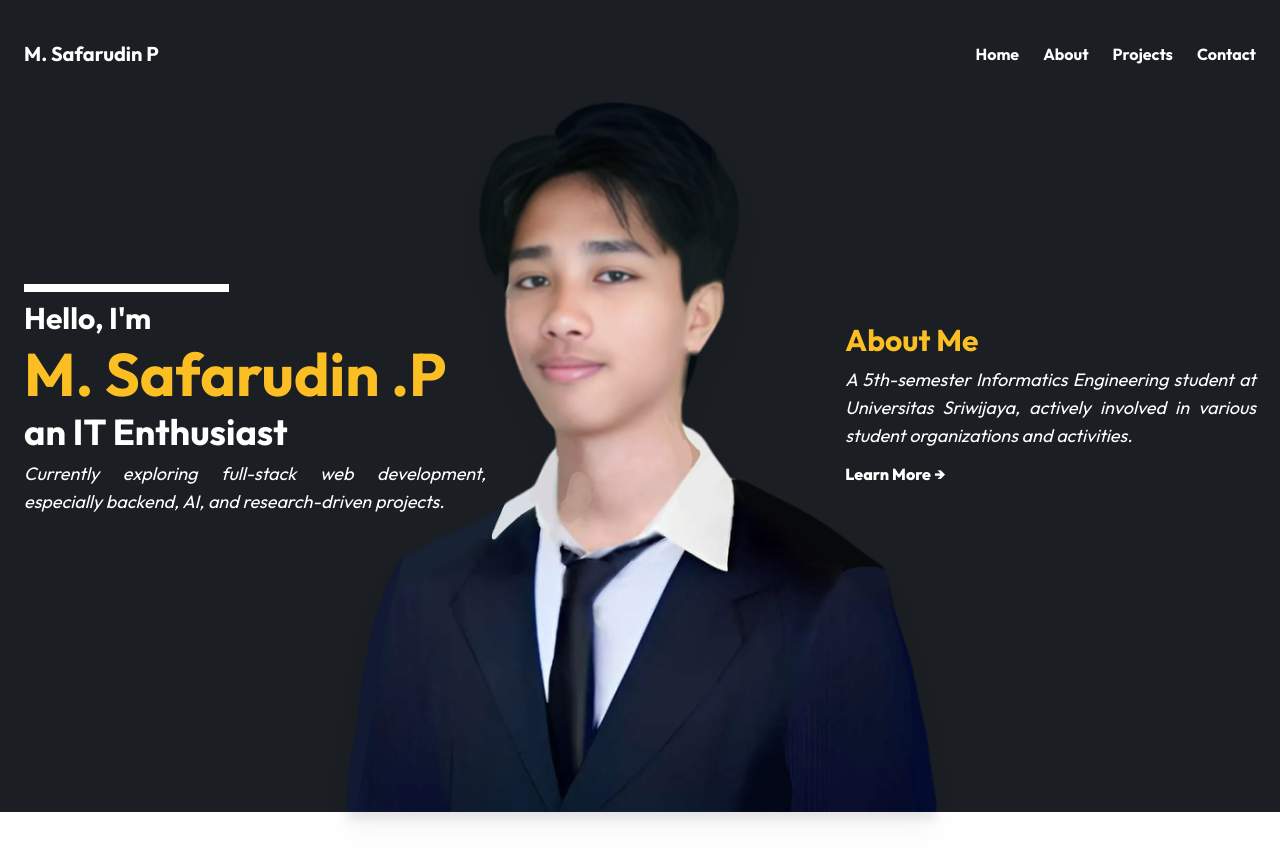
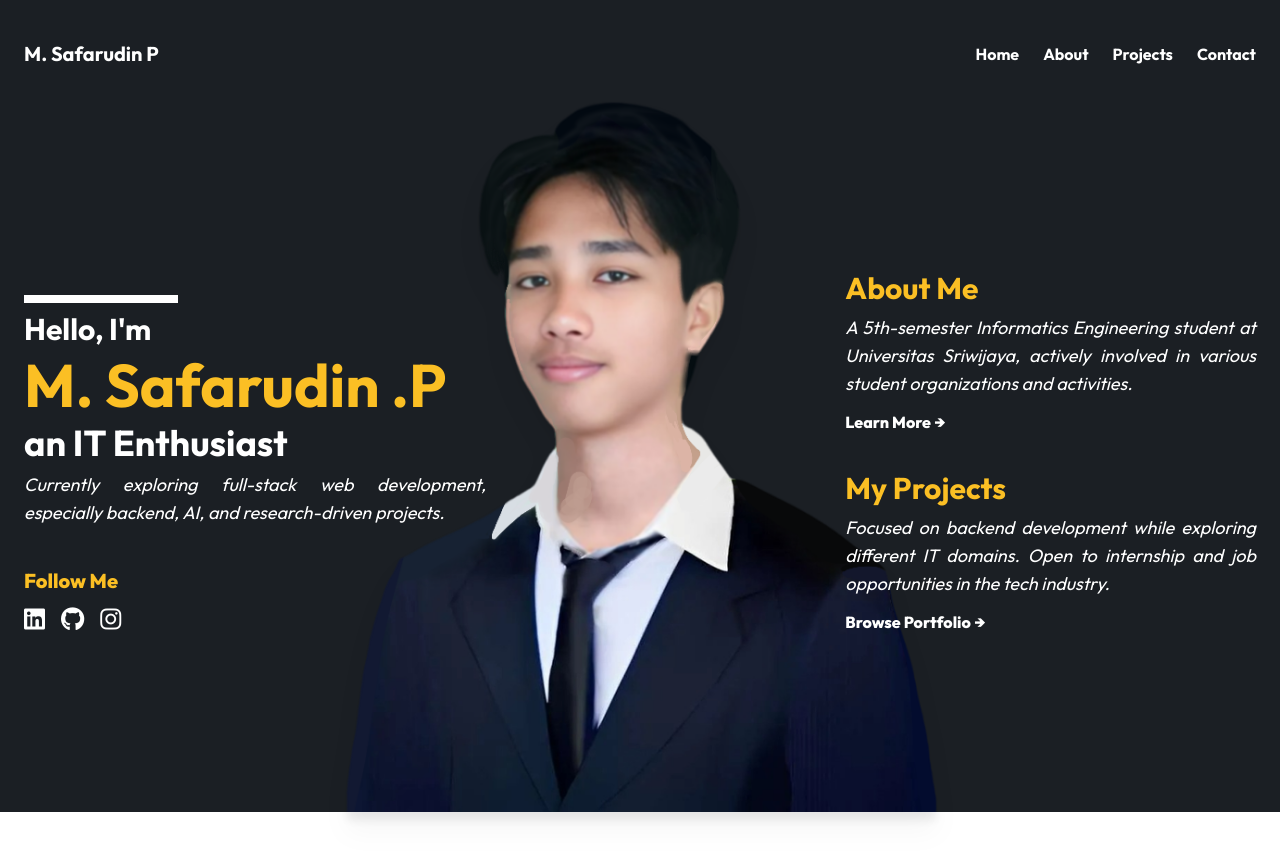
Before and after one commit to Safmica/portfolio, a Next.js app: page / in a window 1280 px wide. Shown: the top 860 px of the page. Built offline with nearby package versions, Linux system fonts and the light colour scheme.

Commit message:
Feat: update layout metadata and enhance index component with social links and project section

```diff
--- a/src/app/layout.tsx
+++ b/src/app/layout.tsx
@@ -13,8 +13,8 @@ const geistMono = Geist_Mono({
 });
 
 export const metadata: Metadata = {
-  title: "Portofolio Website Muhammad Safarudin Pratama",
-  description: "Personal portfolio website of Muhammad Safarudin Pratama",
+  title: "Portfolio Website Muhammad Safarudin Pratama",
+  description: "Personal portflio website of Muhammad Safarudin Pratama",
 };
 
 export default function RootLayout({
@@ -24,6 +24,12 @@ export default function RootLayout({
 }>) {
   return (
     <html lang="en">
+      <head>
+        <link
+          rel="stylesheet"
+          href="https://cdnjs.cloudflare.com/ajax/libs/font-awesome/6.5.1/css/all.min.css"
+        />
+      </head>
       <body
         className={`${geistSans.variable} ${geistMono.variable} antialiased`}
       >
--- a/src/components/public/index.tsx
+++ b/src/components/public/index.tsx
@@ -14,8 +14,8 @@ export function Index() {
           draggable={false}
         />
         <div className="absolute px-6 inset-0 z-1 flex flex-row items-center justify-between">
-          <div className="w-1/2">
-            <h1 className="text-left pt-2 relative before:content-[''] before:absolute before:top-0 before:left-0 before:border-t-8 before:w-1/3 before:border-white">
+          <div className="w-1/2 mt-32">
+            <h1 className="text-left pt-2 mb-10 relative before:content-[''] before:absolute before:top-0 before:left-0 before:border-t-8 before:w-1/4 before:border-white">
               <span className="text-white text-3xl font-bold block mt-2">
                 Hello, I&apos;m
               </span>
@@ -30,8 +30,57 @@ export function Index() {
                 backend, AI, and research-driven projects.
               </span>
             </h1>
+            <div
+              className="mt-6 w-fit"
+              role="complementary"
+              aria-labelledby="social-heading"
+            >
+              <h2
+                id="social-heading"
+                className="text-mainText text-xl font-extrabold mb-3"
+              >
+                Follow Me
+              </h2>
+              <nav aria-label="Social media links">
+                <ul className="flex gap-4 list-none group">
+                  <li>
+                    <a
+                      href="https://www.linkedin.com/in/muhammad-safarudin-pratama/"
+                      className="text-white inline-flex items-center gap-2 transition-all duration-300 ease-in-out transform hover:scale-125 group-hover:text-gray-400 hover:!text-blue-500"
+                      aria-label="Follow me on LinkedIn"
+                      target="_blank"
+                      rel="noopener noreferrer"
+                    >
+                      <i className="fab fa-linkedin text-2xl"></i>
+                    </a>
+                  </li>
+                  <li>
+                    <a
+                      href="https://github.com/Safmica"
+                      className="text-white inline-flex items-center gap-2 transition-all duration-300 ease-in-out transform hover:scale-125 group-hover:text-gray-400 hover:!text-white"
+                      aria-label="Follow me on GitHub"
+                      target="_blank"
+                      rel="noopener noreferrer"
+                    >
+                      <i className="fab fa-github text-2xl"></i>
+                    </a>
+                  </li>
+                  <li>
+                    <a
+                      href="https://www.instagram.com/prtma.sfr"
+                      className="text-white inline-flex items-center gap-2 transition-all duration-300 ease-in-out transform hover:scale-125 group-hover:text-gray-400 hover:!text-pink-400"
+                      aria-label="Follow me on Instagram"
+                      target="_blank"
+                      rel="noopener noreferrer"
+                    >
+                      <i className="fab fa-instagram text-2xl"></i>
+                    </a>
+                  </li>
+                </ul>
+              </nav>
+            </div>
           </div>
-          <div className="w-1/3">
+          <div className="w-1/3 mt-24 flex flex-col gap-7">
             <section aria-labelledby="about-heading">
               <h2
                 id="about-heading"
@@ -53,6 +102,27 @@ export function Index() {
                 <span>&rarr;</span>
               </a>
             </section>
+            <section aria-labelledby="my-project-heading">
+              <h2
+                id="my-project-heading"
+                className="text-mainText text-3xl font-bold block mt-2"
+              >
+                My Projects
+              </h2>
+              <p className="text-white text-lg font-normal italic text-justify block mt-2">
+                Focused on backend development while exploring different IT
+                domains. Open to internship and job opportunities in the tech
+                industry.
+              </p>
+              <a
+                href="#my-projects"
+                className="text-white font-extrabold hover:text-blue-300 mt-3 inline-flex items-center gap-1"
+                aria-label="Browse my projects and portfolio"
+              >
+                Browse Portfolio
+                <span>&rarr;</span>
+              </a>
+            </section>
           </div>
         </div>
       </div>
```
